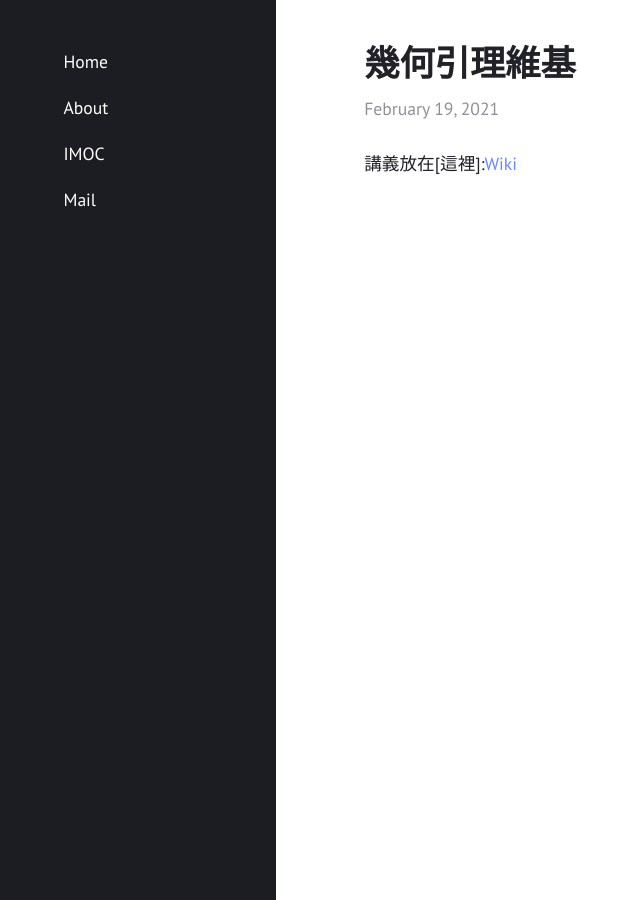
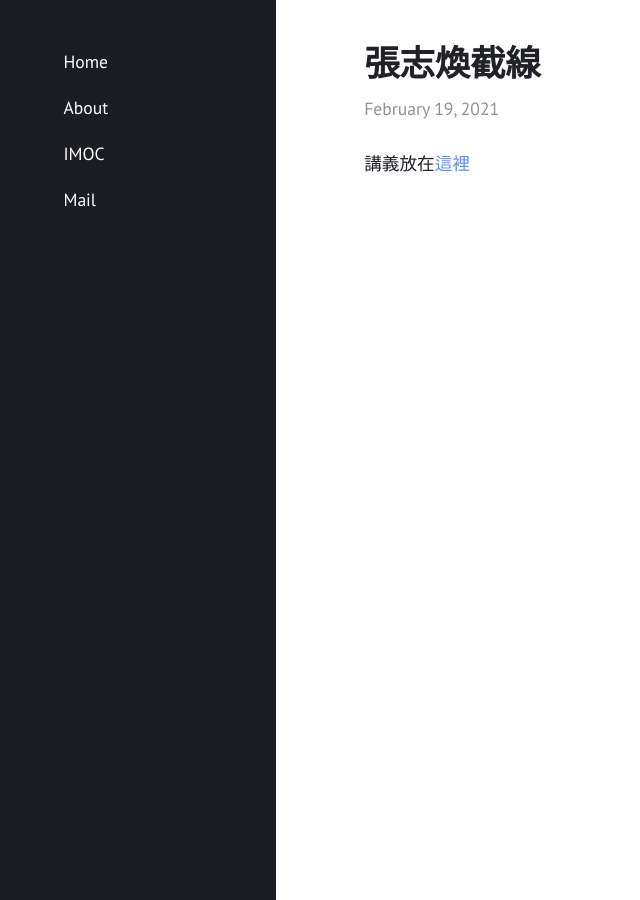
Before and after one commit to Permutation-Chang/Permutation-Chang.github.io, a Jekyll site: the page built from _posts/2021-02-19-geometrylemmawiki.md, in a window 1280 px wide. Shown: the whole page, without its empty margins (15-655 px from the left). Built offline with Jekyll 4.4.1, drawn with Linux system fonts in a browser that asks for light colours.

Commit message:
Update 2021-02-19-geometrylemmawiki.md

```diff
--- a/_posts/2021-02-19-geometrylemmawiki.md
+++ b/_posts/2021-02-19-geometrylemmawiki.md
@@ -1,8 +1,8 @@
 ---
-title:  "幾何引理維基"
+title:  "張志煥截線"
 layout: post
 ---
 
-講義放在[這裡]:[Wiki]
+講義放在[這裡][Wiki]
 
 [Wiki]:/Permutation line.pdf
```
